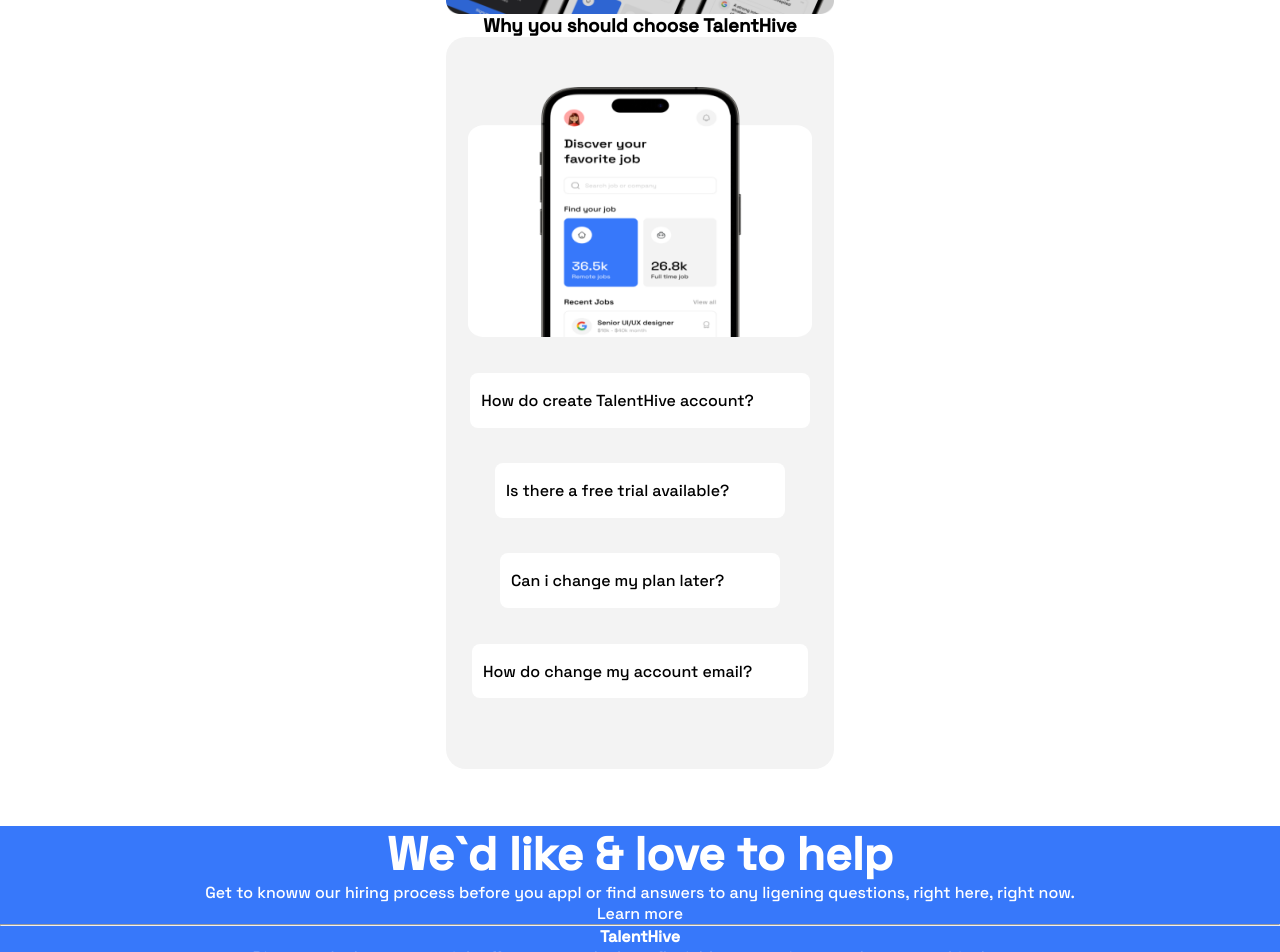
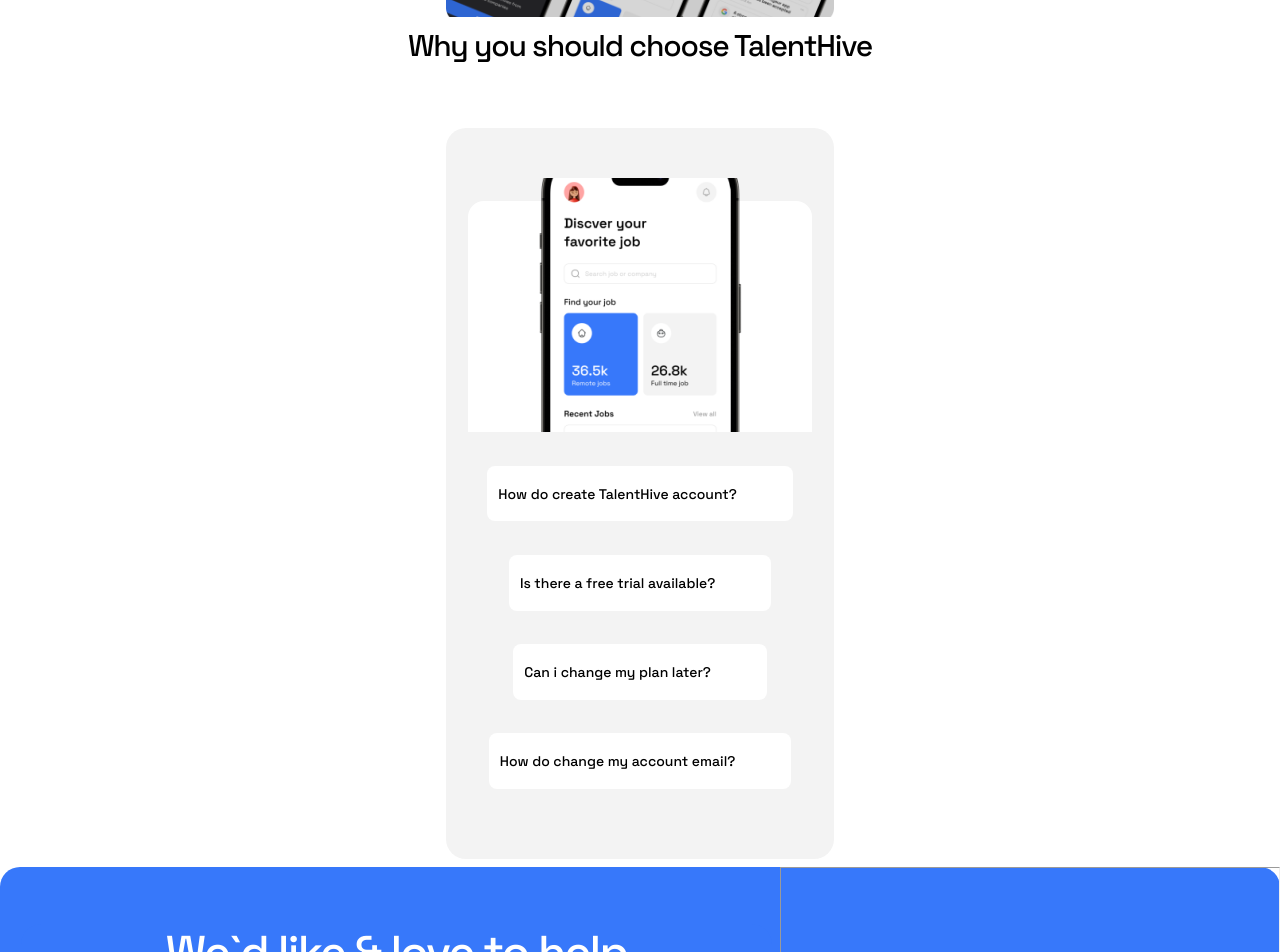
Before and after one commit to HugoDeleonP/TalentHive, a plain HTML site: page pages/index.html in a window 1280 px wide. Shown: the part 860-1812 px from the top of the page. Drawn offline with Linux system fonts and the light colour scheme.

Commit message:
style: corrigir estilo

```diff
--- a/style.css
+++ b/style.css
@@ -29,13 +29,30 @@
     line-height: calc(1rem + 0.375rem);
 }
 
+
 body{
     background-color: var(--backgroundColor);
     color: var(--textColorLight);
     font-family: var(--fontPage);
+    font-size: 0.875rem;
+    line-height: 1.375rem;
 
+    font-style: normal;
+}
+
+h1, h2, h3, h4{
     text-align: center;
-    font-style: normal;
+}
+
+h3{
+    font-size: 1.875rem;
+    font-weight: 575;
+    line-height: 2.625rem;
+    letter-spacing: -0.075rem;
+}
+
+p{
+    text-align: justify;
 }
 
 header{
@@ -88,20 +105,31 @@
     display: flex;
     flex-direction: column;
     align-items: center;
+
+    gap: 2rem 0rem;
+    margin: 0.5rem 0rem;
 }
 
 section p{
-    width: 22.0625rem;
-    height: 7rem;
+    width: 21.94rem;
+    height: 2.75rem;
     align-self: center;
-    margin-bottom: 2.5rem;
-    margin-top: 1.31rem;
+}
+
+section h2{
+    font-weight: 575;
+    font-size: 2.5rem;
+}
+
+body img{
+    object-fit: cover;
+    width: 100%;
+    height: auto;
 }
 
 .advertising img{
     width: 24.25rem;
-    height: 15.61rem;
-    margin: 0rem 1.25rem;
+    height: 15.88rem;
 }
 
 #cellphone3-desktop{
@@ -115,6 +143,7 @@
     border-radius: 1.25rem;
 
     padding: 3.13rem 1.38rem 4.38rem 1.38rem;
+    margin-top: 1.81rem;
 
     display: flex;
     flex-direction: column;
@@ -124,6 +153,7 @@
 
 #faq img{
     max-width: 100%;
+    margin: 0rem;
 }
 
 .ask{
@@ -142,4 +172,45 @@
 footer, footer p, footer a, footer h2, footer h4{
     background-color: var(--mainColor);
     color: var(--textColorContrast);
+    border-radius: 1.25rem 1.25rem 0rem 0rem;
 }
+
+footer #conclusion{
+    display: grid;
+    grid-template-columns: 1.5fr 1fr;
+    grid-template-rows: 1.5fr 0.5fr 1fr;
+    margin-left: 1.31rem;
+    gap: 0.5rem;
+
+}
+
+footer h2{
+font-size: 2.875rem;
+font-style: normal;
+font-weight: 400;
+letter-spacing: -0.115rem;
+
+}
+
+footer #conclusion p{
+    grid-column: 1;
+    grid-row: 2;
+}
+
+footer #conclusion .btn{
+    grid-column: 1;
+    grid-row: 3;
+
+    background-color: var(--backgroundColor);
+    color: #000;
+
+    width: 7.4375rem;
+    height: 2.5rem;
+    border-radius: 6.25rem;
+
+    display: flex;
+    flex-direction: row;
+    justify-content: center;
+    align-items: center;
+    margin: 1.19rem 0rem 5rem;
+}
```
